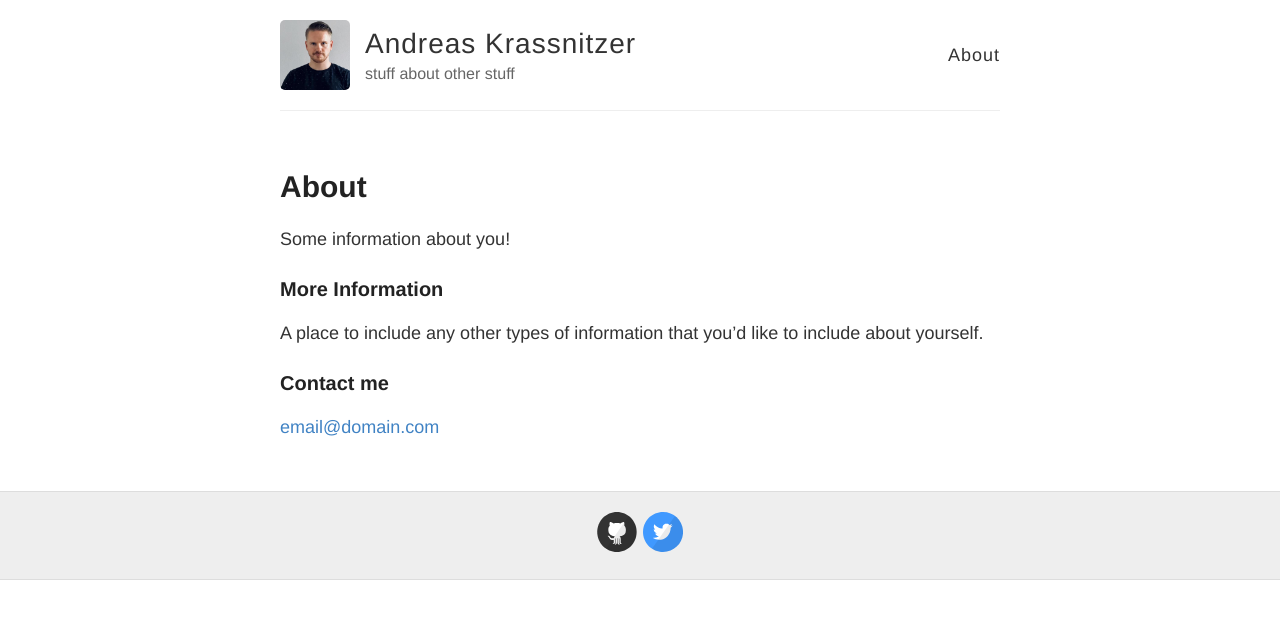
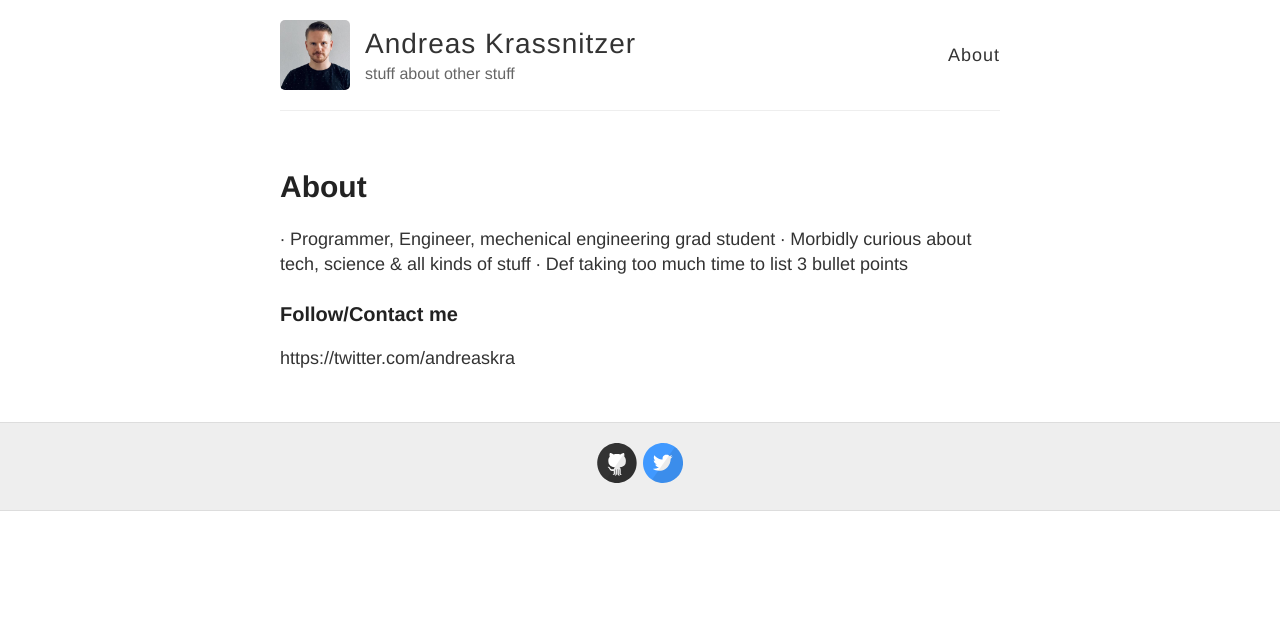
Before and after one commit to andreaskra/andreaskra.github.io, a Jekyll site: the page built from about.md, in a window 1280 px wide. Shown: the top 619 px of the page. Built offline with Jekyll 4.4.1, drawn with Linux system fonts in a browser that asks for light colours.

Commit message:
Update about.md

```diff
--- a/about.md
+++ b/about.md
@@ -4,12 +4,10 @@ title: About
 permalink: /about/
 ---
 
-Some information about you!
+∙ Programmer, Engineer, mechenical engineering grad student
+∙ Morbidly curious about tech, science & all kinds of stuff
+∙ Def taking too much time to list 3 bullet points
 
-### More Information
+### Follow/Contact me
 
-A place to include any other types of information that you'd like to include about yourself.
-
-### Contact me
-
-[email@domain.com](mailto:email@domain.com)
+https://twitter.com/andreaskra
```
